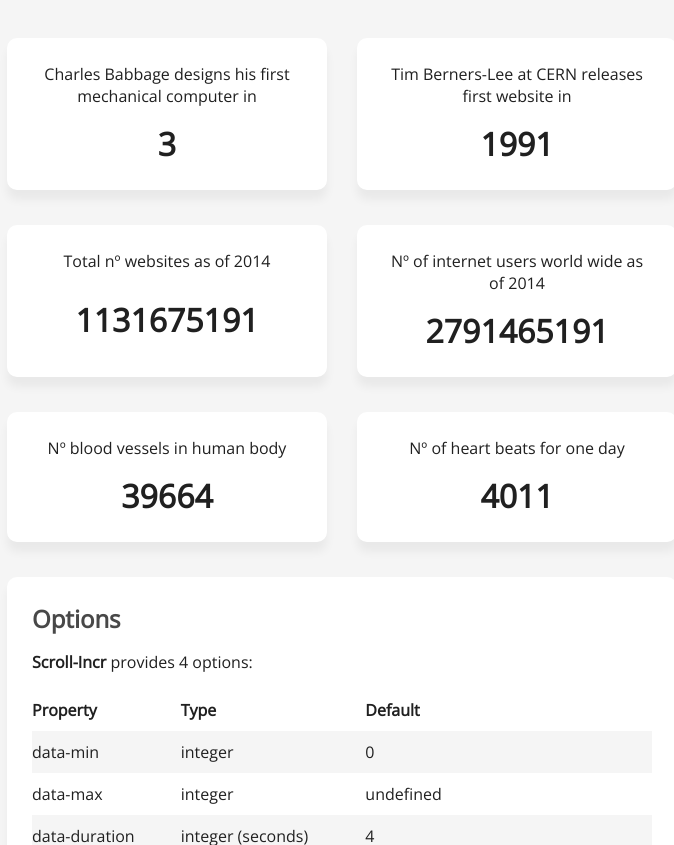
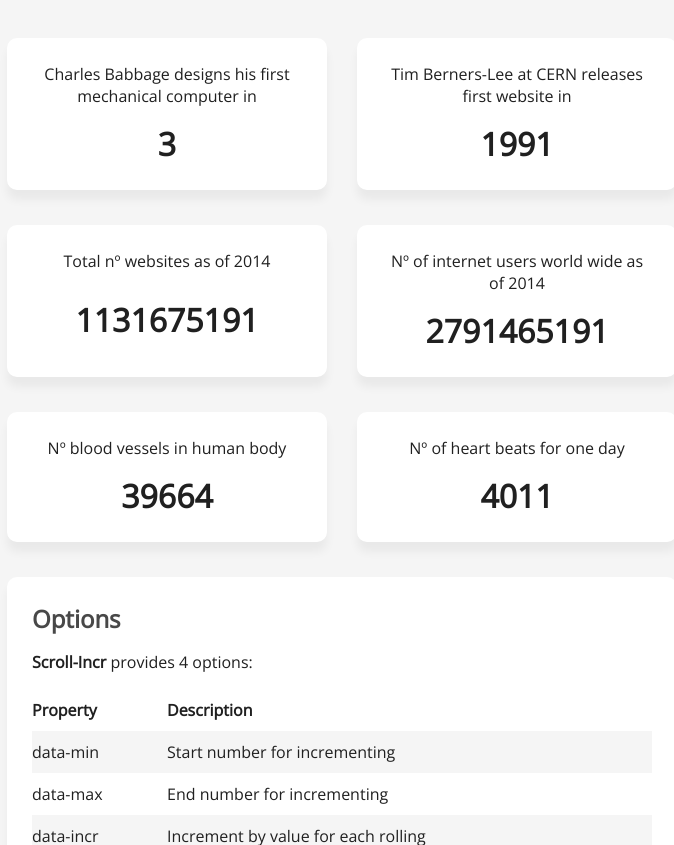
Before and after one commit to tinywall/numscroller, a website: page demo/index.html in a window 1280 px wide. Shown: the part 1955-2800 px from the top of the page, without its empty margins (298-972 px from the left). Drawn offline with nearby package versions, Linux system fonts and the light colour scheme.

Commit message:
Updated package description

```diff
--- a/demo/index.html
+++ b/demo/index.html
@@ -6,7 +6,7 @@
   <meta http-equiv="X-UA-Compatible" content="IE=edge">
 
   <meta name="viewport" content="width=device-width, initial-scale=1">
-  <meta name="description" content="jQuery plugin that increments numbers on elements when they become visible">
+  <meta name="description" content="jQuery plugin for number increment animation when an element becomes visibile on the viewport while scrolling">
   <meta name="keywords" content="jquery, increment, plugin, scroll">
   <meta name="author" content="Eleandro Duzentos">
 
@@ -21,7 +21,7 @@
   <header class="main__header">
     <div class="container">
       <h1 class="main__header__title">Scroll-Incr</h1>
-      <h2 class="main__header__subtitle">jQuery plugin for number increment when an element become visible</h2>
+      <h2 class="main__header__subtitle">jQuery plugin for number increment animation when an element becomes visibile.</h2>
 
       <div class="main__header__btn__wrapper">
         <a href="https://twitter.com/iam_e200?ref_src=twsrc%5Etfw" class="twitter-follow-button" data-show-count="false">Follow @iam_e200</a>
@@ -40,7 +40,7 @@
         <header class="header">
           <h2 class="header__title">Intro</h2>
 
-          <p class="header__subtitle">Scroll-Incr is a jQuery plugin for increment numbers on elements when they become visible on the view port.</p>
+          <p class="header__subtitle">jQuery plugin for number increment animation when an element becomes visibile on the viewport while scrolling.</p>
         </header>
       </div>
     </div>
@@ -187,30 +187,25 @@
             <thead class="options__table__header">
               <tr>
                 <th>Property</th>
-                <th>Type</th>
-                <th>Default</th>
+                <th>Description</th>
               </tr>
             </thead>
             <tbody class="options__table__body">
               <tr>
                 <td>data-min</td>
-                <td>integer</td>
-                <td>0</td>
+                <td>Start number for incrementing</td>
               </tr>
               <tr>
                 <td>data-max</td>
-                <td>integer</td>
-                <td>undefined</td>
+                <td>End number for incrementing</td>
+              </tr>
+              <tr>
+                <td>data-incr</td>
+                <td>Increment by value for each rolling</td>
               </tr>
               <tr>
                 <td>data-duration</td>
-                <td>integer (seconds)</td>
-                <td>4</td>
-              </tr>
-              <tr>
-                <td>data-incr</td>
-                <td>integer</td>
-                <td>Evaluated from calculation</td>
+                <td>Total seconds to complete the number increment</td>
               </tr>
             </tbody>
           </table>
--- a/package.json
+++ b/package.json
@@ -1,7 +1,7 @@
 {
   "name": "scroll-incr",
-  "version": "2.0.2",
-  "description": "jQuery plugin that increments numbers on elements when they become visible",
+  "version": "2.0.3",
+  "description": "jQuery plugin for number increment animation when an element becomes visibile on the viewport while scrolling",
   "main": "src/scroll-incr.js",
   "scripts": {
     "start": "ws -s demo/index.html",
```
